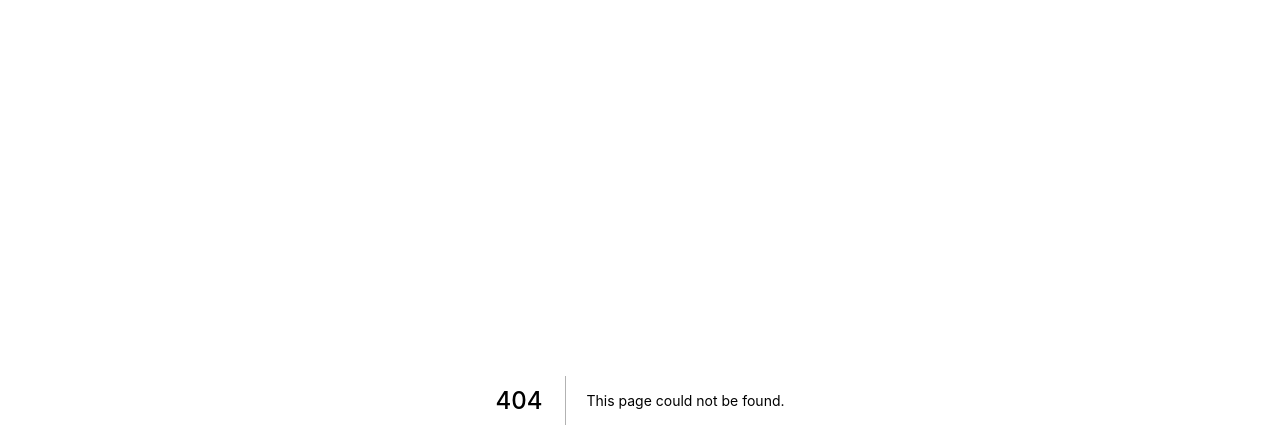
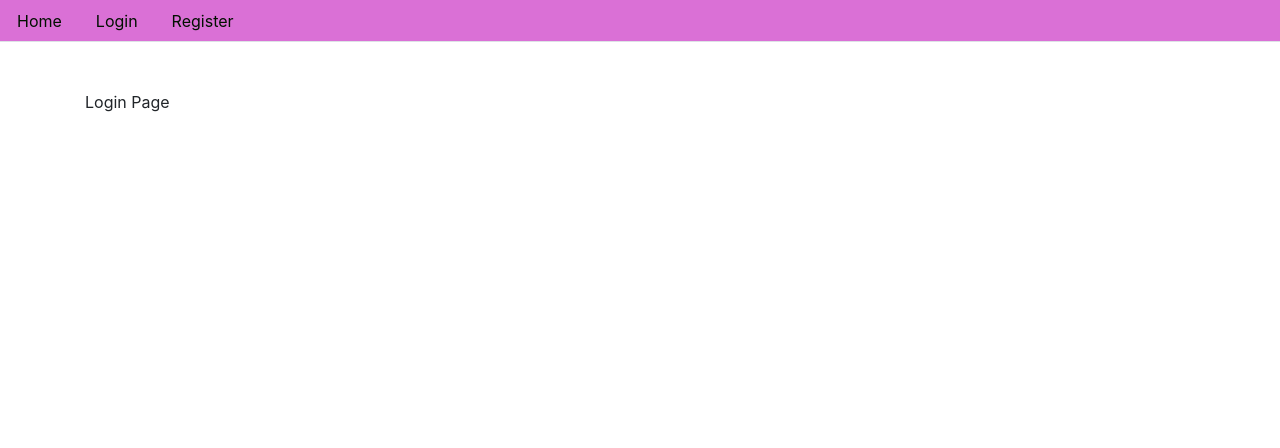
Before and after one commit to HeWhoShallNotBeMentioned/nextjs-node-aws, a Next.js app: page /login in a window 1280 px wide. Before the commit this address had no page. Shown: the top 448 px of the page. Built offline with nearby package versions, Linux system fonts and the light colour scheme.

Commit message:
add pages for login and register and implemented them into the layout nav bar

```diff
--- a/components/Layout.js
+++ b/components/Layout.js
@@ -1,5 +1,6 @@
 import React from 'react';
 import Head from 'next/head';
+import Link from 'next/link';
 
 // children = props.children
 const Layout = ({ children }) => {
@@ -17,19 +18,25 @@ const Layout = ({ children }) => {
     return (
       <ul className="nav nav-tabs" style={{ backgroundColor: 'orchid' }}>
         <li className="nav-item">
-          <a className="nav-link" style={{ color: '#011000' }} href="">
+          <Link href="/">
+            <a className="nav-link" style={{ color: '#011000' }}>
               Home
             </a>
+          </Link>
         </li>
         <li className="nav-item">
-          <a className="nav-link" style={{ color: '#011000' }} href="">
+          <Link href="/login">
+            <a className="nav-link" style={{ color: '#011000' }}>
               Login
             </a>
+          </Link>
         </li>
         <li className="nav-item">
-          <a className="nav-link" style={{ color: '#011000' }} href="">
+          <Link href="/register">
+            <a className="nav-link" style={{ color: '#011000' }}>
               Register
             </a>
+          </Link>
         </li>
       </ul>
     );
```
Also changed, not shown: pages/login.js (added, +7 -0 lines), pages/register.js (added, +7 -0 lines). Lines whose indentation alone changed are shown as unchanged.
